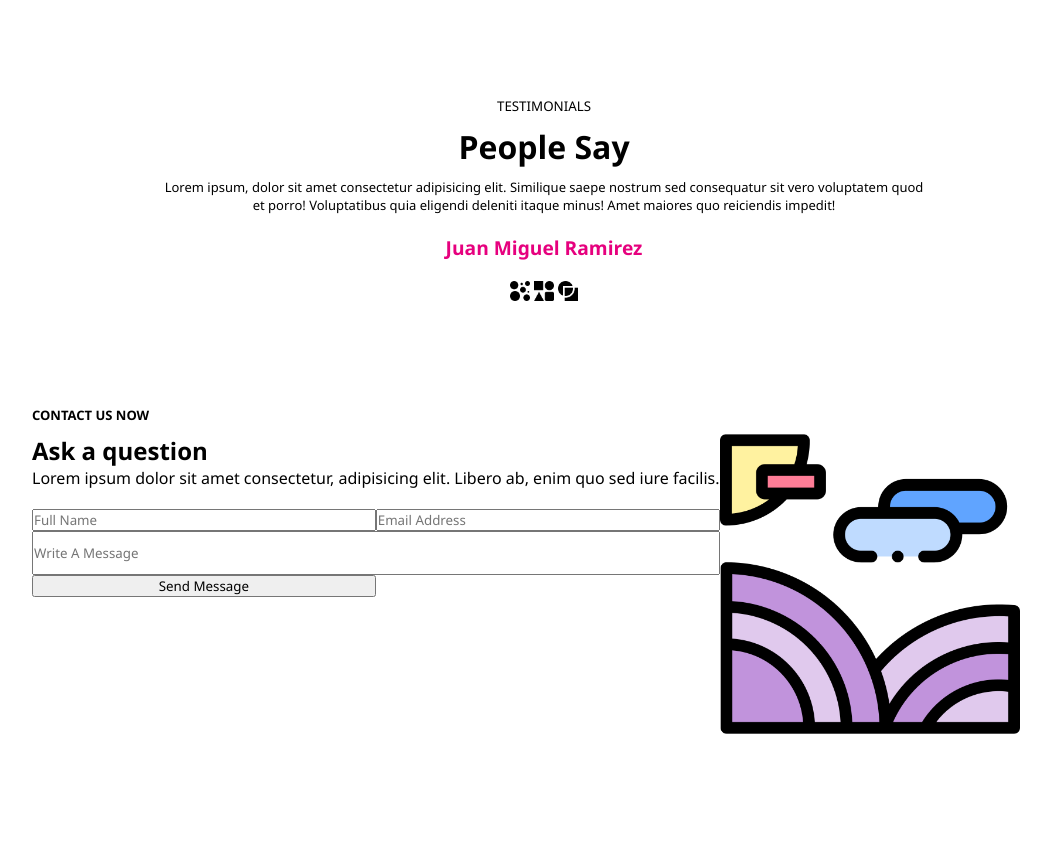
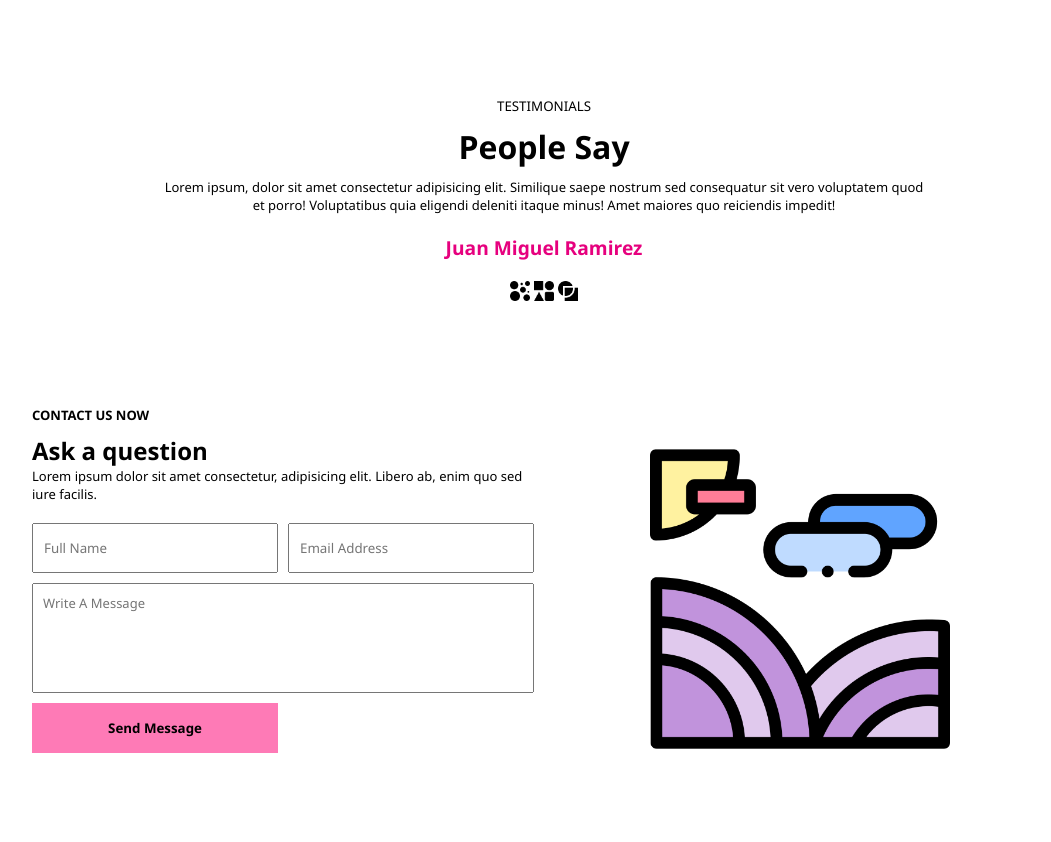
Before and after one commit to Wilbert-Tosoy/Vivid-Design, a plain HTML site: page index.html in a window 1280 px wide. Shown: the part 1237-2079 px from the top of the page, without its empty margins (96-1147 px from the left). Before the commit the page ends 1976 px from the top, so only its background shows below. Drawn offline with Linux system fonts and the light colour scheme.

Commit message:
finished contact form

```diff
--- a/index.html
+++ b/index.html
@@ -133,15 +133,19 @@
                             facilis.
                         </p>
                     </section>
-                    <section id="form-input">
-                        <input type="text" name="fullname" id="fullname" placeholder="Full Name">
-                        <input type="email" name="email" id="email" placeholder="Email Address">
-                        <input type="text" name="message" id="message" placeholder="Write A Message">
-                        <button>Send Message</button>
+                    <section id="input-container">
+                        <section id="form-input">
+                            <input type="text" name="fullname" id="fullname" placeholder="Full Name">
+                            <input type="email" name="email" id="email" placeholder="Email Address">
+                            <textarea name="message" id="message" cols="30" rows="10"
+                                placeholder="Write A Message"></textarea>
+                            <button>Send Message</button>
+                        </section>
                     </section>
                 </section>
                 <section id="picture">
                     <img src="img/contact (1).png">
+                    <!-- <img src="img/contact (2).png"> -->
                 </section>
             </article>
         </section>
--- a/style.css
+++ b/style.css
@@ -303,32 +303,73 @@ main {
     width: 80vw;
 }
 
+#contact #form {
+    width: 50%;
+}
+
 #contact #picture img {
     width: 300px;
     height: 300px;
 }
 
 #contact #form #form-text {
-    margin-bottom: 20px;
+    margin-bottom: 10px;
+}
+
+#contact #form #form-text p {
+    font-size: small;
+}
+
+#contact #form #input-container {
+    display: flex;
+    height: 100%;
 }
 
 #contact #form #form-input {
     display: grid;
+    width: 100%;
     grid-template-columns: repeat(2, 1fr);
-    grid-template-rows: repeat(4, 1fr);
+    grid-template-rows: repeat(4, 50px);
+    gap: 10px;
+    padding: 10px 10px 10px 0;
 }
 
 #contact #form #form-input #fullname {
     grid-column: 1 / 2;
     grid-row: 1 / 2;
+    padding-left: 10px;
 }
 
 #contact #form #form-input #email {
     grid-column: 2 / 3;
     grid-row: 1 / 2;
+    padding-left: 10px;
 }
 
 #contact #form #form-input #message {
     grid-column: 1 / 3;
     grid-row: 2 / 4;
+    padding-top: 10px;
+    padding-left: 10px;
+    font-size: small;
+    resize: none;
 }
+
+#contact #form #input-container button {
+    background-color: var(--light-pink);
+    border: none;
+    font-weight: 600;
+}
+
+#contact #form #input-container button:is(button:hover, button:focus) {
+    transform: scale(0.9);
+    cursor: pointer;
+}
+
+#contact #picture {
+    width: 50%;
+    height: 100%;
+    display: flex;
+    align-self: center;
+    justify-content: center;
+}
```
